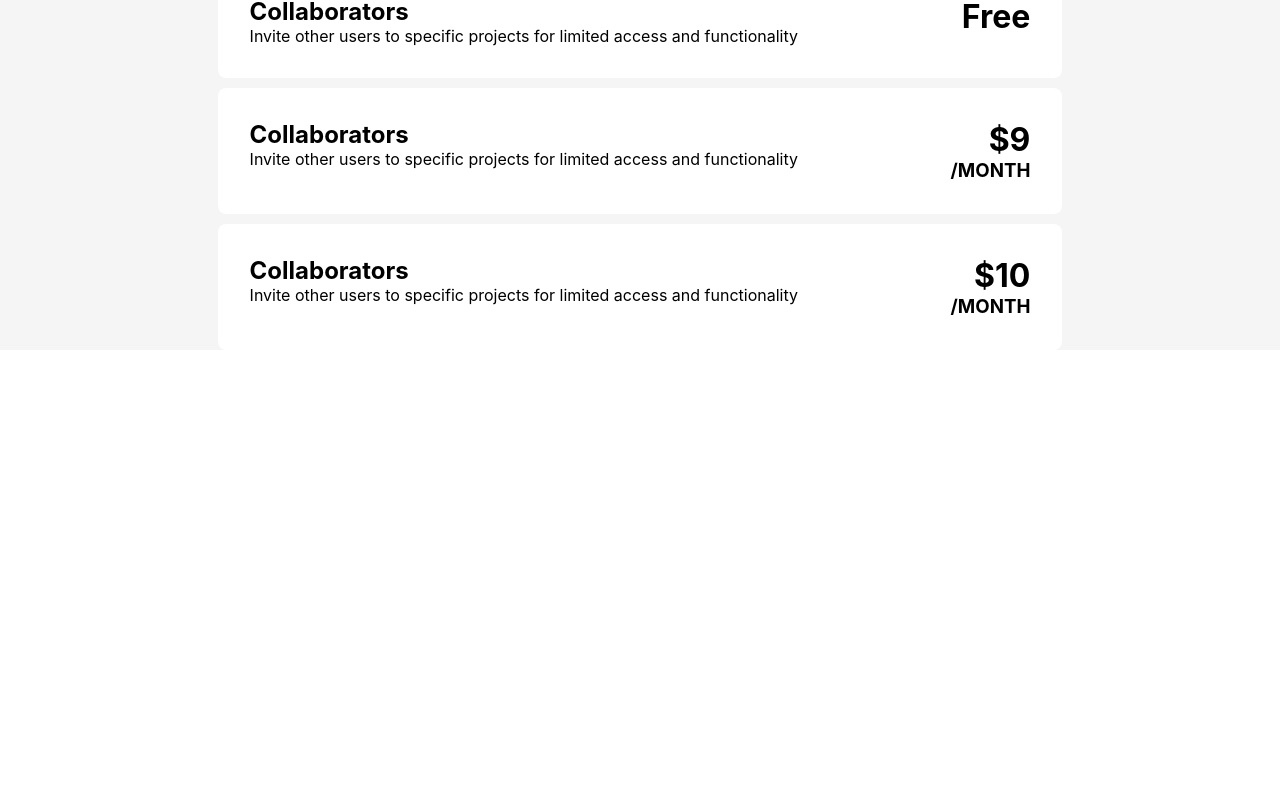
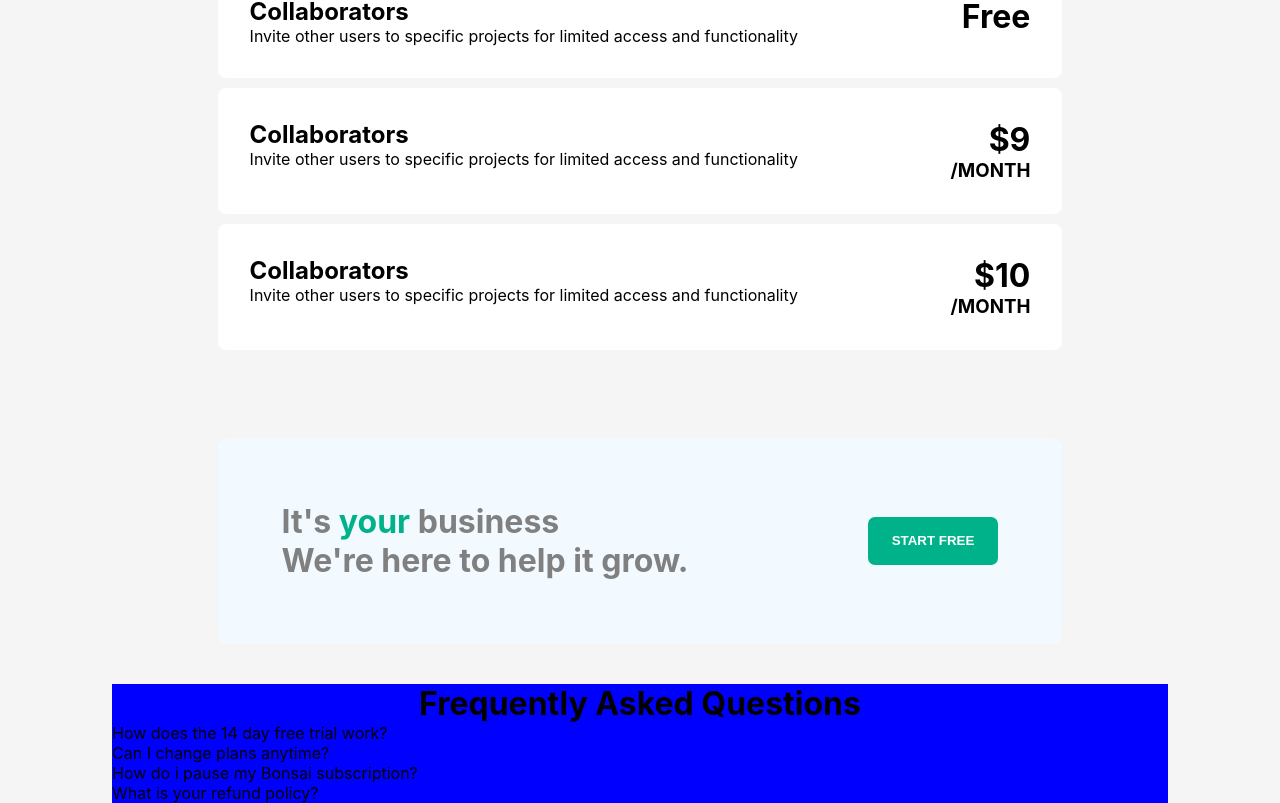
Before and after one commit to Tduncan14/bonsai, a React (Create React App) app: page / in a window 1280 px wide. Shown: the part 1114-1917 px from the top of the page. Before the commit the page ends 1464 px from the top, so only its background shows below. Built offline with nearby package versions, Linux system fonts and the light colour scheme.

Commit message:
keep moving forward

```diff
--- a/src/Components/MidSection/Mid.css
+++ b/src/Components/MidSection/Mid.css
@@ -86,3 +86,57 @@
     align-self: end;
     text-align: right;
 }
+
+
+.businessBanner {
+    display: flex;
+    justify-content: space-between;
+    width: 80%;
+    margin-left: auto;
+    margin-right: auto;
+    background-color: #f2FAFF;
+    margin-top: 5.5rem;
+    padding: 4rem;
+    align-content: center;
+    border-radius: 9px;
+
+}
+
+.businessBanner span {
+    color: #00b289;
+
+}
+
+.businessBanner h1 {
+    color: grey;
+}
+
+.businessBanner button {
+    background: #00b289;
+    border: none;
+    outline: none;
+    display: flex;
+    height: 40px;
+    align-self: center;
+    padding: 1.5rem;
+    text-align: center;
+    align-items: center;
+    border-radius: 7px;
+    font-weight: 600;
+    color: white;
+    justify-content: center;
+
+}
+
+
+.questionsAsk {
+    display: flex;
+    flex-direction: column;
+    justify-content: center;
+    background: blue;
+    margin-top: 2.5rem;
+}
+
+.ask {
+    align-self: center;
+}
--- a/src/Components/MidSection/Mid.js
+++ b/src/Components/MidSection/Mid.js
@@ -124,6 +124,38 @@ const Mid = () => {
                 </div>
 
 
+                <div className="businessBanner">
+
+                    <div className="businessTeal">
+                        <h1>It's <span className="tealMe">your</span> business</h1>
+                        <h1>We're here to help it grow.</h1>
+                    </div>
+
+
+                    <button> START FREE</button>
+
+
+                </div>
+
+
+                <div className="questionsAsk">
+                    <h1 className="ask">Frequently Asked Questions</h1>
+
+
+                    <div className="policyask">
+                        <p>How does the 14 day free trial work?</p>
+                        <p>Can I change plans anytime?</p>
+                        <p>How do i pause my Bonsai subscription?</p>
+                        <p>What is your refund policy?</p>
+                    </div>
+
+
+
+
+
+                </div>
+
+
 
 
 
```
